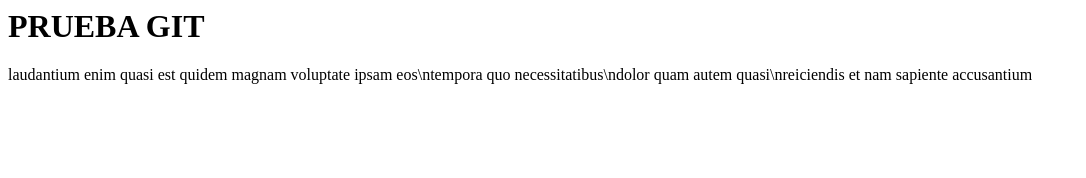
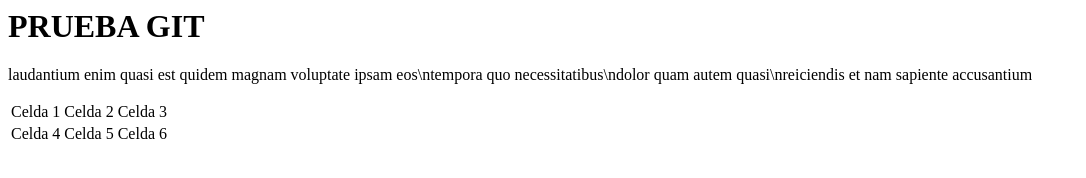
Before and after one commit to xavier-2402/pruebaramas, a plain HTML site: page index.html in a window 1280 px wide. Shown: the whole page, without its empty margins (0-1086 px from the left). Drawn offline with Linux system fonts and the light colour scheme.

Commit message:
Prueba 2 rama

```diff
--- a/index.html
+++ b/index.html
@@ -2,4 +2,27 @@
 <h1>PRUEBA GIT</h1>
 <p> laudantium enim quasi est quidem magnam voluptate ipsam eos\ntempora quo necessitatibus\ndolor quam autem quasi\nreiciendis et nam sapiente accusantium</p>
 
+<table class="default">
+
+  <tr>
+
+    <td>Celda 1</td>
+
+    <td>Celda 2</td>
+
+    <td>Celda 3</td>
+
+  </tr>
+
+  <tr>
+
+    <td>Celda 4</td>
+
+    <td>Celda 5</td>
+
+    <td>Celda 6</td>
+
+  </tr>
+
+</table>
 </div>
```
